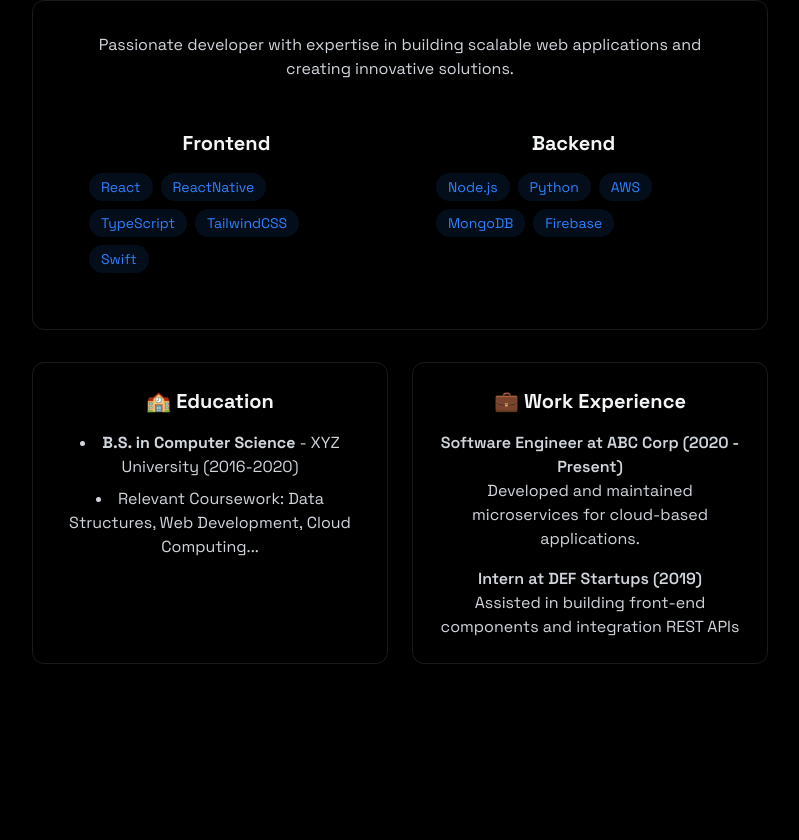
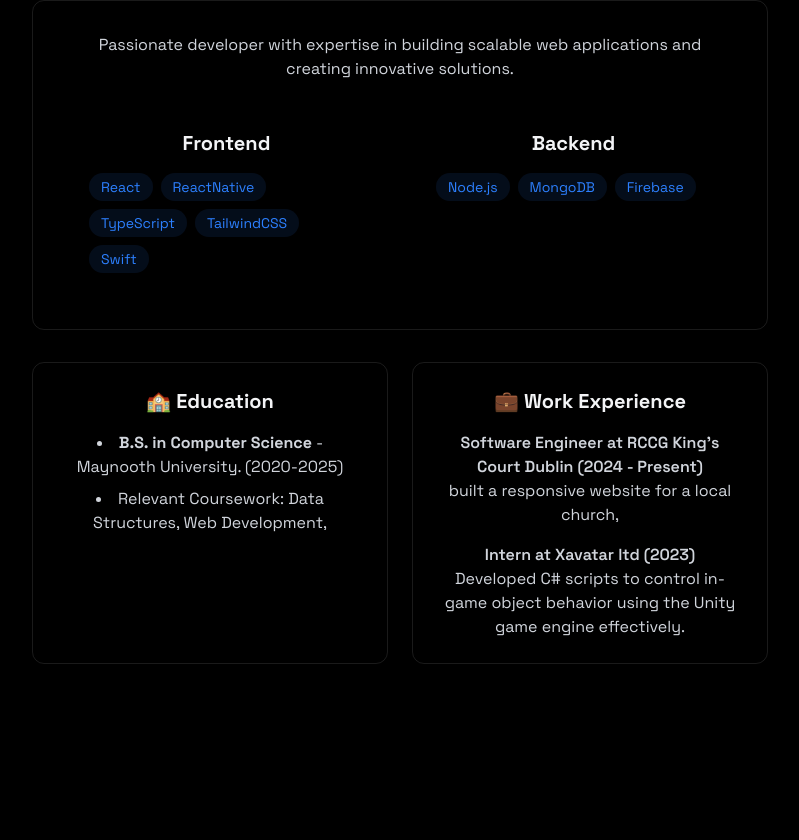
Before and after one commit to TGbadebo02/TGbadebo-portfolio, a React (Vite) app: page / in a window 1280 px wide. Shown: the part 980-1820 px from the top of the page, without its empty margins (240-1039 px from the left). Built offline with nearby package versions, Linux system fonts and the light colour scheme.

Commit message:
fixted the functionality

```diff
--- a/src/components/Navbar.jsx
+++ b/src/components/Navbar.jsx
@@ -10,7 +10,7 @@ export const Navbar = ({ menuOpen, setMenuOpen }) => {
         <div className="flex justify-between items-center h-16">
           <a href="#home" className="font-mono text-xl font-bold text-white">
             {" "}
-            TJ<span className="text-blue-500">.tech</span>{" "}
+            TGbadebo<span className="text-blue-500">.tech</span>{" "}
           </a>
 
           <div
--- a/src/components/sections/About.jsx
+++ b/src/components/sections/About.jsx
@@ -9,7 +9,7 @@ export const About = () => {
     "Swift",
   ];
 
-  const backendSkills = ["Node.js", "Python", "AWS", "MongoDB", "Firebase"];
+  const backendSkills = ["Node.js", "MongoDB", "Firebase"];
 
   return (
     <section
@@ -69,12 +69,11 @@ export const About = () => {
               <h3 className="text-xl font-bold mb-4"> 🏫 Education </h3>
               <ul className="list-disc list-inside text-gray-300 space-y-2">
                 <li>
-                  <strong> B.S. in Computer Science </strong> - XYZ University
-                  (2016-2020)
+                  <strong> B.S. in Computer Science </strong> - Maynooth University.
+                  (2020-2025)
                 </li>
                 <li>
-                  Relevant Coursework: Data Structures, Web Development, Cloud
-                  Computing...
+                  Relevant Coursework: Data Structures, Web Development,
                 </li>
               </ul>
             </div>
@@ -84,22 +83,21 @@ export const About = () => {
                 <div>
                   <h4 className="font-semibold">
                     {" "}
-                    Software Engineer at ABC Corp (2020 - Present){" "}
+                    Software Engineer at RCCG King’s Court Dublin (2024 - Present){" "}
                   </h4>
                   <p>
-                    Developed and maintained microservices for cloud-based
-                    applications.
+                     built a responsive website for a
+                     local church,
                   </p>
                 </div>
 
                 <div>
                   <h4 className="font-semibold">
                     {" "}
-                    Intern at DEF Startups (2019){" "}
+                    Intern at Xavatar ltd (2023){" "}
                   </h4>
                   <p>
-                    Assisted in building front-end components and integration
-                    REST APIs
+                    Developed C# scripts to control in-game object behavior using the Unity game engine effectively.
                   </p>
                 </div>
               </div>
```
